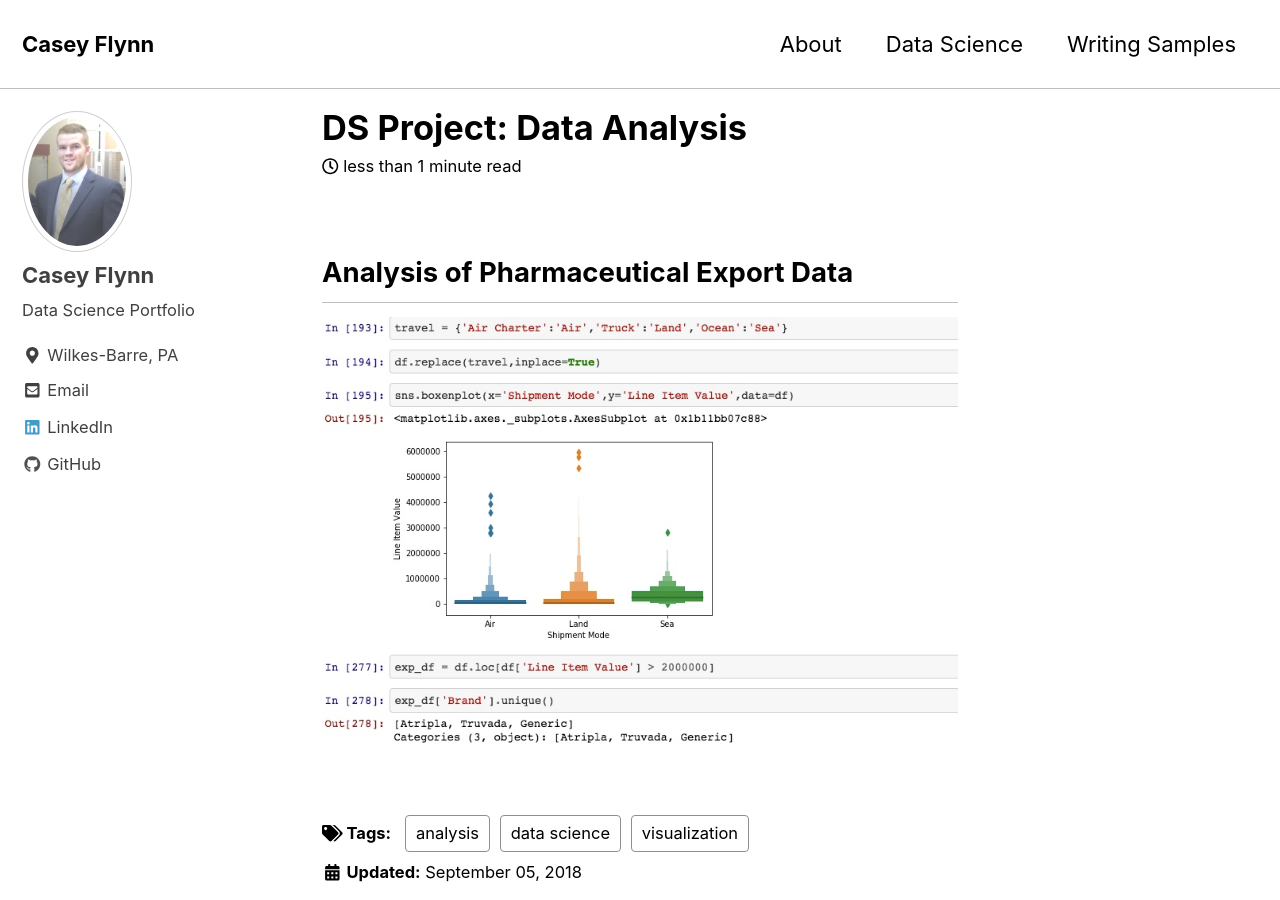
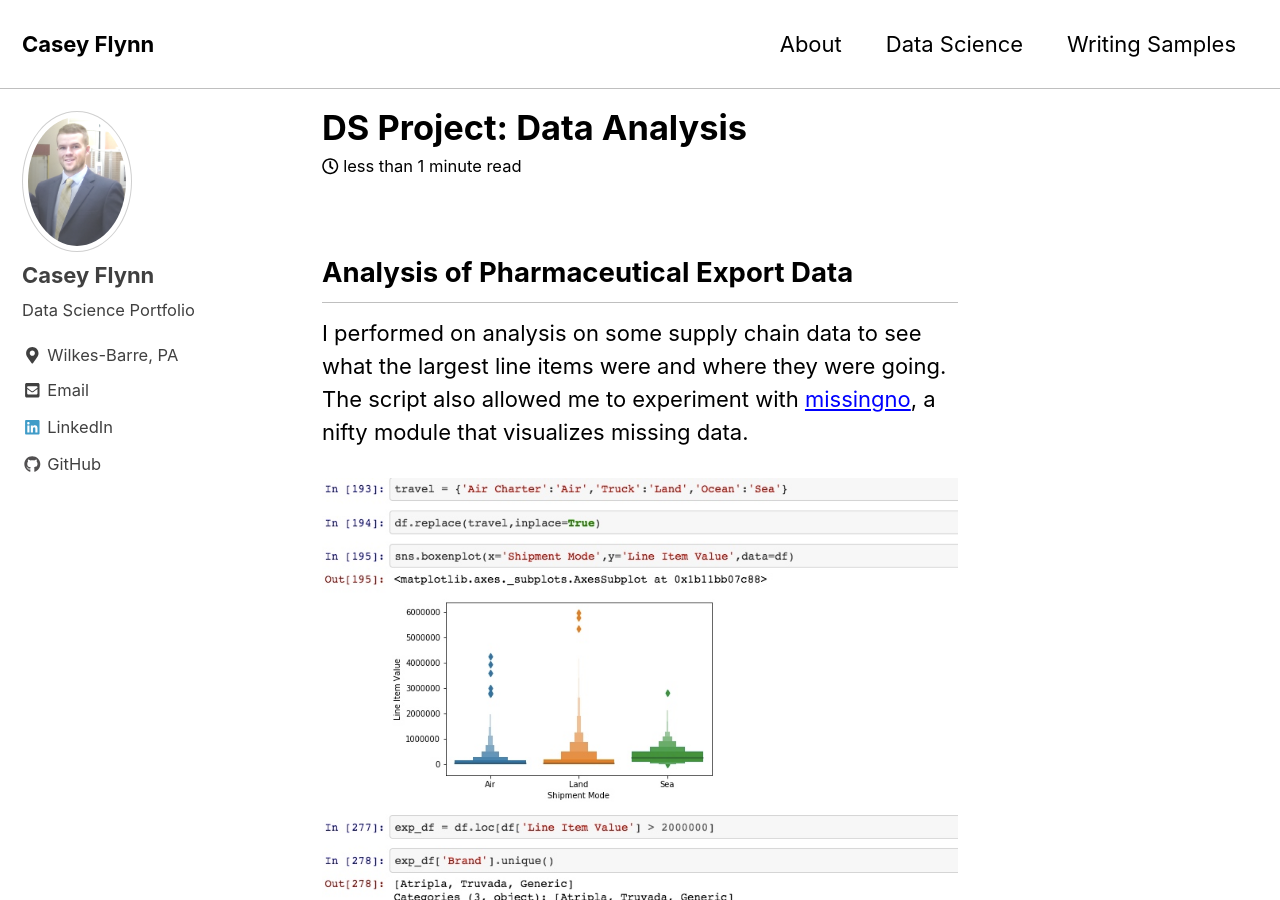
Before and after one commit to cmflynn13/cmflynn13.github.io, a Jekyll site: the page built from _posts/2018-09-05-export-data-analysis.md, in a window 1280 px wide and 900 px high. Built offline with Jekyll 4.4.1, drawn with Linux system fonts in a browser that asks for light colours; nearby versions of some CDN libraries.

Commit message:
update post

```diff
--- a/_posts/2018-09-05-export-data-analysis.md
+++ b/_posts/2018-09-05-export-data-analysis.md
@@ -7,5 +7,8 @@
 ---
 
 ## Analysis of Pharmaceutical Export Data
+I performed on analysis on some supply chain data to see what the largest line items were and where they were going. The script
+also allowed me to experiment with [missingno](https://github.com/ResidentMario/missingno), a nifty module that visualizes
+missing data.
 
 [<img src="/images/ExportAnalysis.jpg">](https://github.com/cmflynn13/projects/blob/master/pharam_export_data/Visualizing%20Pharma%20Export%20Data%20(1).ipynb)
```
